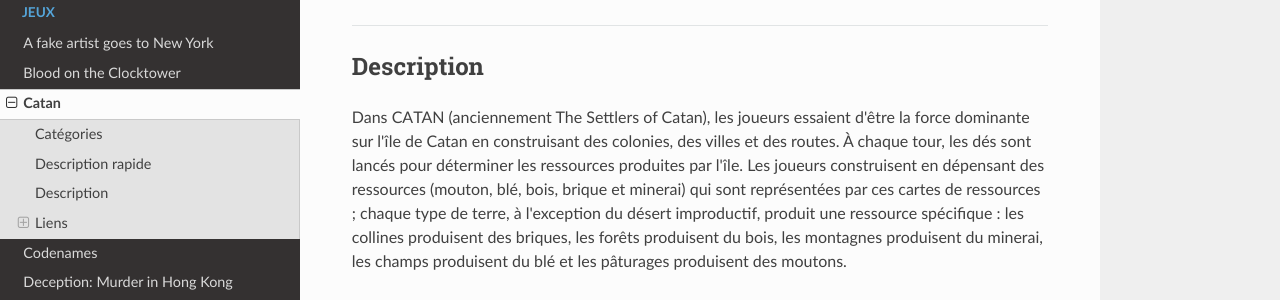
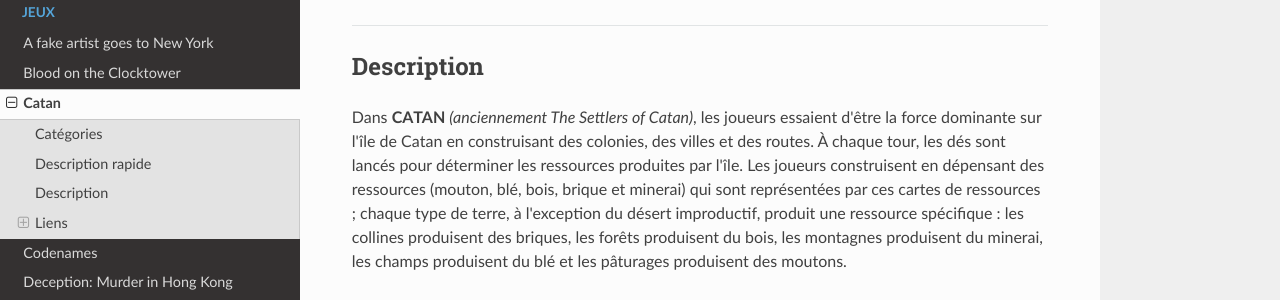
Before and after one commit to Adaendra/doc-jeux-de-societe, an MkDocs documentation site: the page built from docs/jeux/catan.md, in a window 1280 px wide and 900 px high, scrolled down 556 px. Shown: the part 150-450 px from the top of the window. Built offline with MkDocs 1.6.1, drawn with Linux system fonts in a browser that asks for light colours; nearby versions of some CDN libraries.

Commit message:
Correction

```diff
--- a/docs/jeux/catan.md
+++ b/docs/jeux/catan.md
@@ -15,7 +15,7 @@
 ---
 
 ## Description
-Dans CATAN (anciennement The Settlers of Catan), les joueurs essaient d'être la force dominante sur l'île de Catan en construisant des colonies, des villes et des routes. À chaque tour, les dés sont lancés pour déterminer les ressources produites par l'île. Les joueurs construisent en dépensant des ressources (mouton, blé, bois, brique et minerai) qui sont représentées par ces cartes de ressources ; chaque type de terre, à l'exception du désert improductif, produit une ressource spécifique : les collines produisent des briques, les forêts produisent du bois, les montagnes produisent du minerai, les champs produisent du blé et les pâturages produisent des moutons.
+Dans **CATAN** *(anciennement The Settlers of Catan)*, les joueurs essaient d'être la force dominante sur l'île de Catan en construisant des colonies, des villes et des routes. À chaque tour, les dés sont lancés pour déterminer les ressources produites par l'île. Les joueurs construisent en dépensant des ressources (mouton, blé, bois, brique et minerai) qui sont représentées par ces cartes de ressources ; chaque type de terre, à l'exception du désert improductif, produit une ressource spécifique : les collines produisent des briques, les forêts produisent du bois, les montagnes produisent du minerai, les champs produisent du blé et les pâturages produisent des moutons.
 
 La configuration comprend le placement aléatoire de grandes tuiles hexagonales (chacune représentant une ressource ou le désert) en forme de nid d'abeilles et les entoure de tuiles d'eau, dont certaines contiennent des ports d'échange. Des disques de nombres, qui correspondront aux jets de dé (deux dés à 6 faces sont utilisés), sont placés sur chaque tuile ressource. Chaque joueur reçoit deux colonies (pensez : maisons) et routes (bâtons) qui sont, à leur tour, placées sur les intersections et les bordures des tuiles de ressources. Les joueurs collectent une main de cartes de ressources en fonction des tuiles hexagonales auxquelles leur dernière maison est adjacente. Un pion voleur est placé sur la tuile désert.
 
```
Also changed, not shown: docs/jeux/blood_on_the_clocktower.md (+1 -1 lines), docs/jeux/codenames.md (+1 -1 lines), docs/jeux/deception_murder_in_hong_kong.md (+1 -1 lines).
